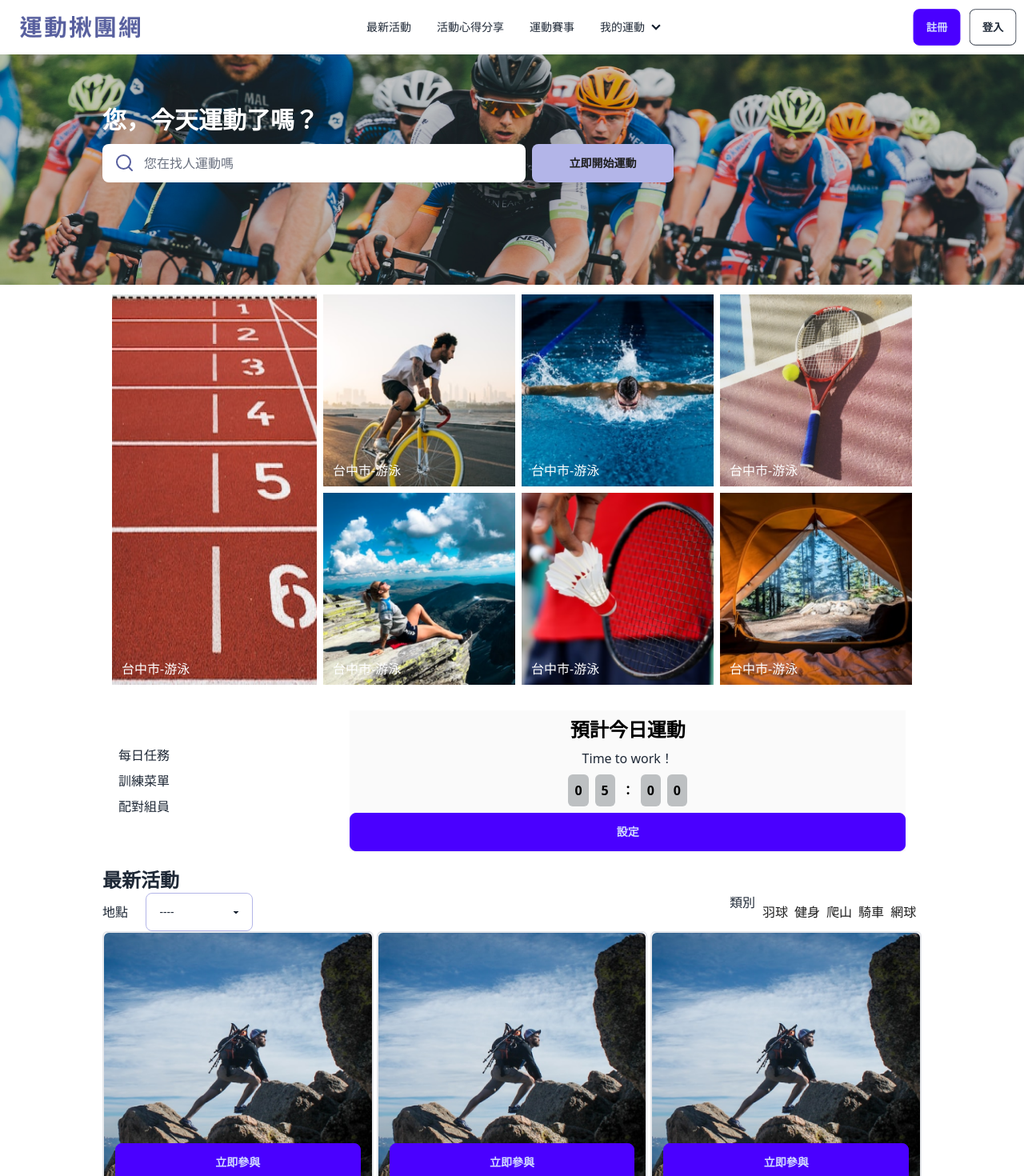
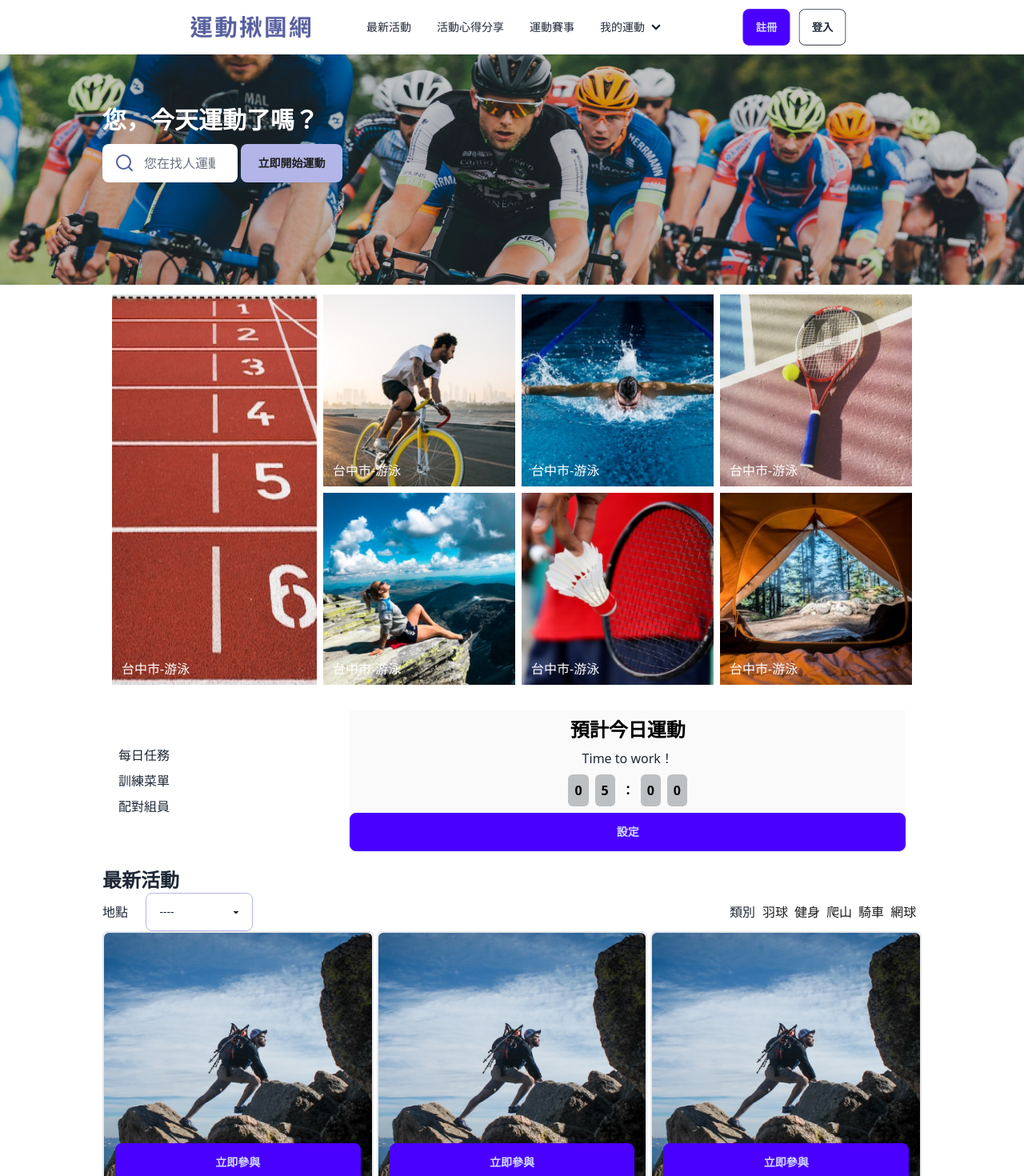
Before and after one commit to RayChen1996/Next-sport-web, a Next.js app: page / in a window 1280 px wide. Shown: the top 1470 px of the page at 80% size. Built offline with nearby package versions, Linux system fonts and the light colour scheme.

Commit message:
微調margin

```diff
--- a/src/app/components/Layout/Basic/Navbar.tsx
+++ b/src/app/components/Layout/Basic/Navbar.tsx
@@ -4,7 +4,7 @@ import LogoPng from "@/../../public/logo.png";
 import Link from "next/link";
 export default function Navbar() {
   return (
-    <div className="navbar  z-10 bg-white ">
+    <div className=" container w-full md:w-2/3 navbar  z-10 bg-white ">
       <div className="navbar-start">
         <Link className="btn btn-ghost text-xl" href={"/"}>
           <Image alt="" src={LogoPng} width={150} height={50} />
--- a/src/app/components/page/Home/Banner.tsx
+++ b/src/app/components/page/Home/Banner.tsx
@@ -11,20 +11,20 @@ export default function Banner() {
         <h1 className=" text-white font-bold text-3xl py-3">
           您，今天運動了嗎？
         </h1>
-        <div className=" w-full  md:flex gap-2 ">
-          <div className="w-full  ">
+        <div className=" w-full md:w-2/5  md:flex md:justify-between gap-1  ">
+          <div className="w-full  md:w-2/5">
             <label className="w-full flex input bg-white border-none   ">
               <Image src={SearchIcon} alt="" />
 
               <input
                 type="text"
-                placeholder="您在找人運動嗎"
-                className="border-none w-full"
+                placeholder="您在找人運動嗎？"
+                className="border-none w-full  "
               />
             </label>
           </div>
-          <div className="w-full  ">
-            <button className="btn w-full md:w-1/3   btn-primary border-none text-[#1E1E1E] bg-[#B3B5E8]">
+          <div className="w-full  md:w-3/5 md:mt-0 mt-3 ">
+            <button className="btn w-full md:w-1/2   btn-primary border-none text-[#1E1E1E] bg-[#B3B5E8]">
               立即開始運動
             </button>
           </div>
--- a/src/app/components/page/Home/NewsActive.tsx
+++ b/src/app/components/page/Home/NewsActive.tsx
@@ -17,7 +17,7 @@ export default function NewsActive() {
               <option>台中市</option>
             </select>
           </div>
-          <div className="  md:flex gap-2">
+          <div className="  md:flex gap-2 items-center">
             <label className="w-10 hidden md:block">類別</label>
 
             <ul className="w-full my-3 text-[#1E1E1E] cursor-pointer justify-around md:justify-start flex gap-2">
```
